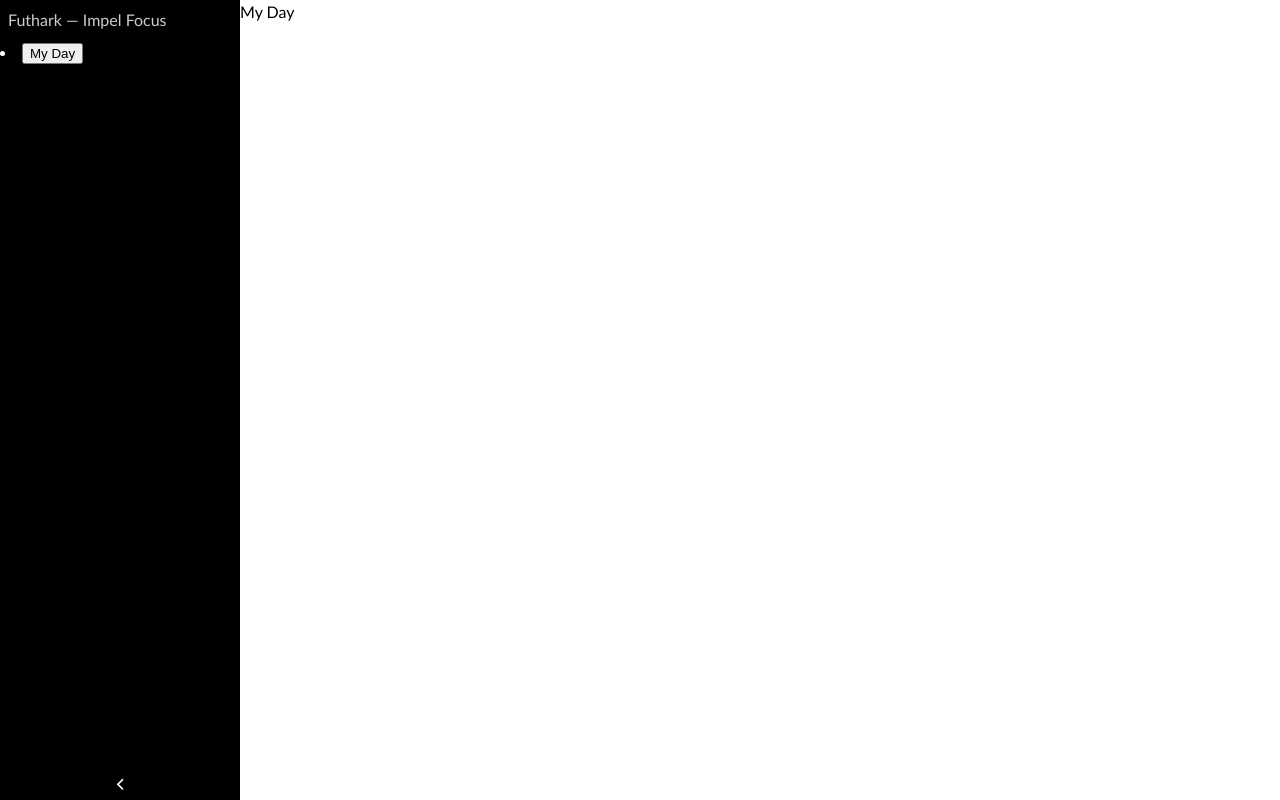
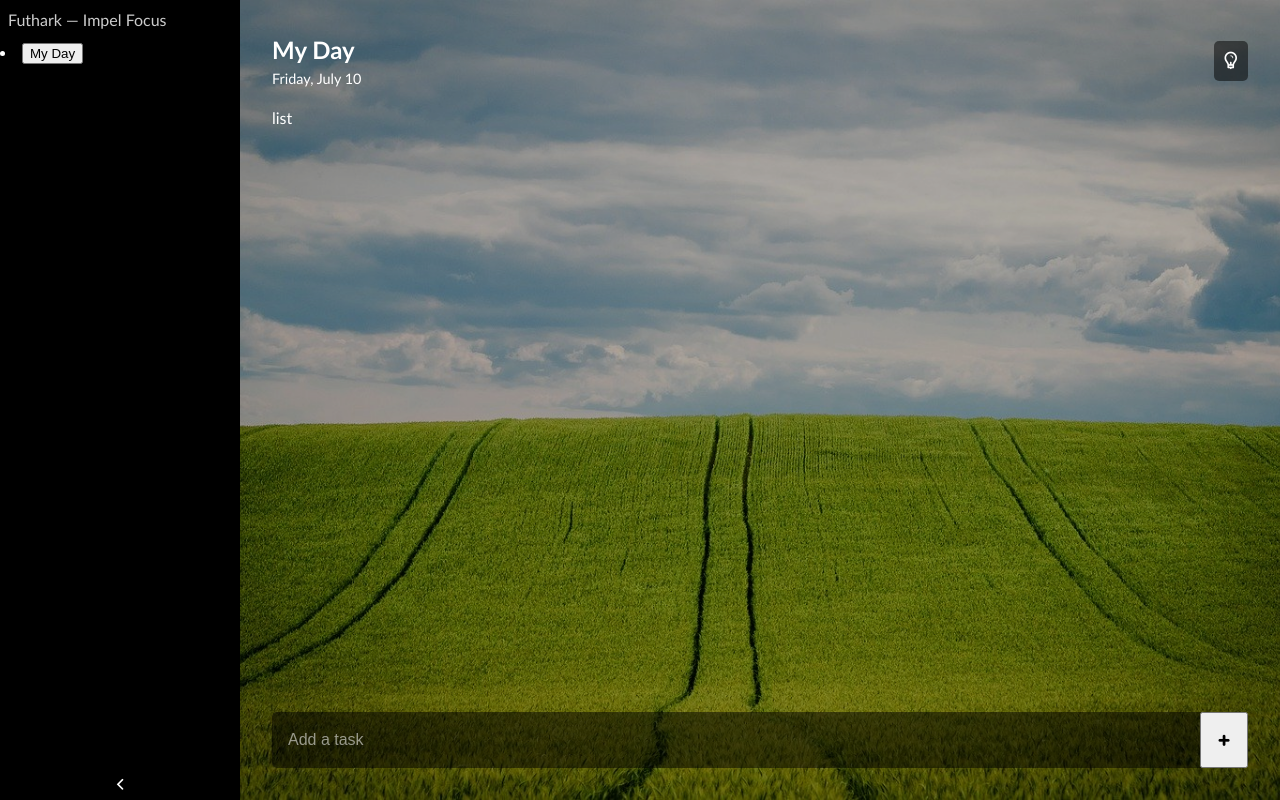
Before and after one commit to larrybarriosjr/microsoft-todo, a React (Create React App) app: page / in a window 1280 px wide. Built offline with nearby package versions, Linux system fonts and the light colour scheme.

Commit message:
Add My Day page layout

```diff
--- a/src/my-day/MyDayPage.js
+++ b/src/my-day/MyDayPage.js
@@ -1,7 +1,25 @@
 import React from "react"
+import scss from "my-day/MyDayPage.module.scss"
 
 const MyDayPage = () => {
-  return <div>My Day</div>
+  return (
+    <div className={scss.background}>
+      <section className={scss.page}>
+        <h2 className={scss.title}>My Day</h2>
+        <p className={scss.date}>Friday, July 10</p>
+        <button className={scss.bulb}>
+          <i className="icon-lightbulb" />
+        </button>
+        <ul className={scss.list}>list</ul>
+        <form className={scss.form}>
+          <input placeholder="Add a task" />
+          <button type="button">
+            <i className="icon-plus" />
+          </button>
+        </form>
+      </section>
+    </div>
+  )
 }
 
 export default MyDayPage
--- /dev/null
+++ b/src/my-day/MyDayPage.module.scss
@@ -0,0 +1,88 @@
+.background {
+  position: relative;
+  &::after {
+    content: "";
+    position: absolute;
+    top: 0;
+    left: 0;
+    width: 100%;
+    height: 100%;
+    padding: 2rem;
+    background-image: url("/assets/barley-fields.jpg");
+    filter: brightness(70%);
+    background-size: cover;
+    background-position: center;
+    background-repeat: no-repeat;
+  }
+}
+
+.page {
+  position: absolute;
+  width: 100%;
+  height: 100%;
+  padding: 2rem;
+  color: #fff;
+  display: grid;
+  grid-template-rows: repeat(2, auto) 1fr auto;
+  grid-template-columns: auto 1fr auto;
+  grid-template-areas:
+    "title . bulb"
+    "date . bulb"
+    "list list list"
+    "form form form";
+  z-index: 1;
+}
+
+.title {
+  grid-area: title;
+}
+
+.date {
+  grid-area: date;
+  margin: 0;
+  font-size: 0.9rem;
+}
+
+.bulb {
+  grid-area: bulb;
+  height: 2.5rem;
+  border: none;
+  border-radius: 5px;
+  align-self: center;
+  background-color: rgba(#000, 0.5);
+  > i {
+    color: #fff;
+    font-size: 1rem;
+  }
+}
+
+.list {
+  grid-area: list;
+}
+
+.form {
+  grid-area: form;
+  display: flex;
+  height: 3.5rem;
+  border: none;
+  border-radius: 5px;
+  background-color: rgba(#000, 0.5);
+  position: relative;
+  > input {
+    font-size: 1rem;
+    padding-left: 1rem;
+    color: #fff;
+    border: none;
+    background: none;
+    width: 100%;
+    height: 100%;
+    z-index: 2;
+  }
+  > button {
+    position: absolute;
+    right: 0;
+    height: 100%;
+    width: 3rem;
+    z-index: 2;
+  }
+}
```
Also changed, not shown: public/assets/barley-fields.jpg (added).
